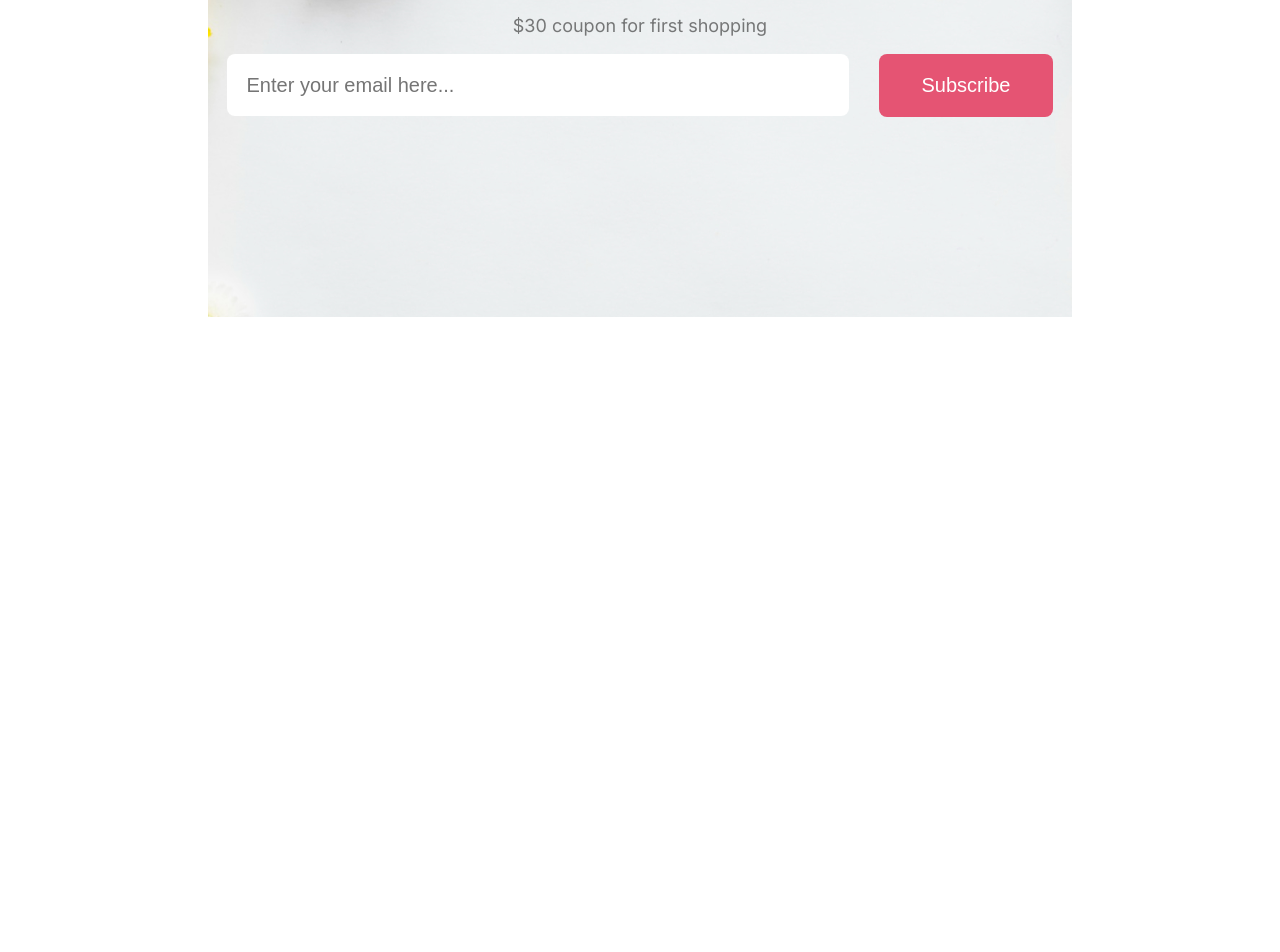
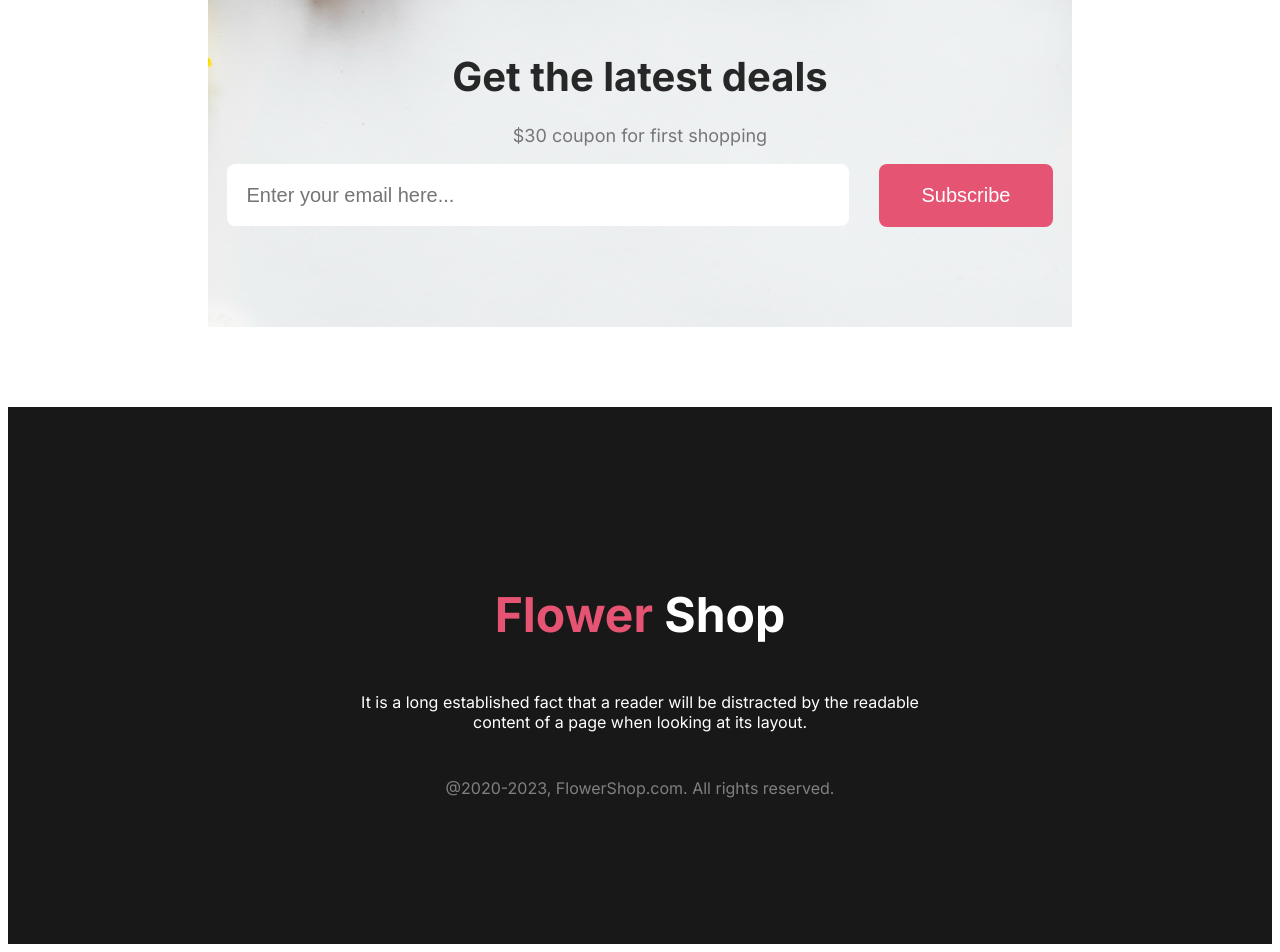
Before and after one commit to sabequnpayel/flower-shop, a plain HTML site: page index.html in a window 1280 px wide. Shown: the part 3662-4614 px from the top of the page. Before the commit the page ends 4059 px from the top, so only its background shows below. Drawn offline with Linux system fonts and the light colour scheme.

Commit message:
added last page

```diff
--- a/index.html
+++ b/index.html
@@ -124,7 +124,14 @@
 
          </div>
 
-       </section>
+        </section>
+</body>
+<footer class="last-container">
+    <div class="last-last">
+    <h3 class="last-heading"><span>Flower</span> Shop</h3>
+    <p class="text-2">It is a long established fact that a reader will be distracted by the readable <br> content of a page when looking at its layout.</p>
+    <p class="text-3">@2020-2023, FlowerShop.com. All rights reserved. </p>
+    </div>
 
-</body>
+</footer>
 </html>
--- a/style.css
+++ b/style.css
@@ -163,9 +163,9 @@
     background-image: url('./Rectangle\ 9.png') ;
     background-repeat: no-repeat;
     background-position: center;
-    margin: 0px 200px 80px 200px;
-    padding-top: 30px;
-    padding-bottom: 200px;
+    margin: 50px 200px 80px 200px;
+    padding-top: 90px;
+    padding-bottom: 100px;
 }
 .contact{
     display: flex;
@@ -180,7 +180,28 @@
     font-size: 20px;
     padding-left: 20px;
 }
+/*last section*/
+.last-last{
+    padding-top: 130px;
+    padding-bottom: 130px;
+}
+.last-container{
+    text-align: center;
+    background-color: rgba(17, 16, 16, 0.964);
 
+}
+.last-heading{
+    font-size: 48px;
+    color: white;
+}
+.text-2{
+    color: white;
+    padding-bottom: 30px;
+
+}
+.text-3{
+    color: grey;
+}
 
 
 
```
